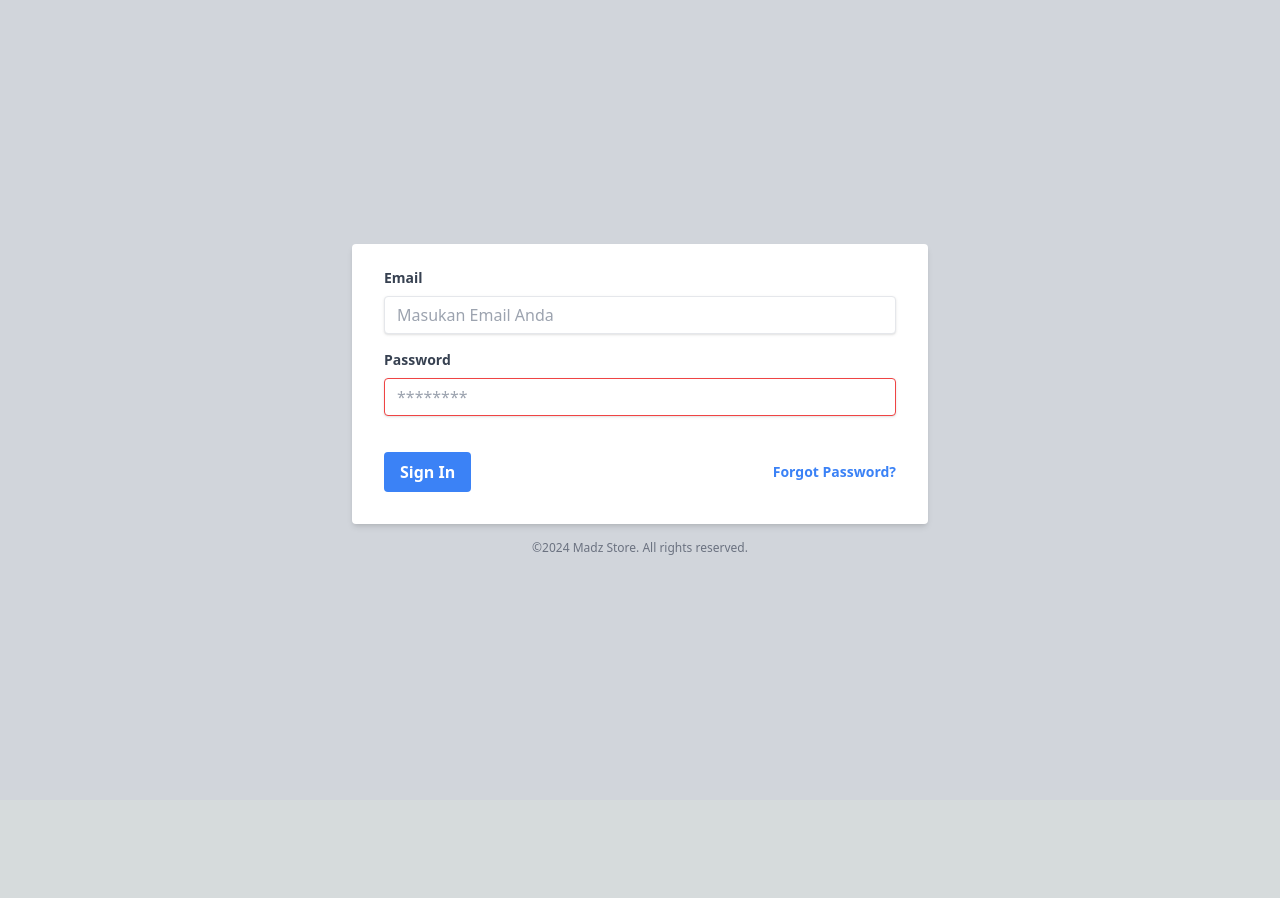
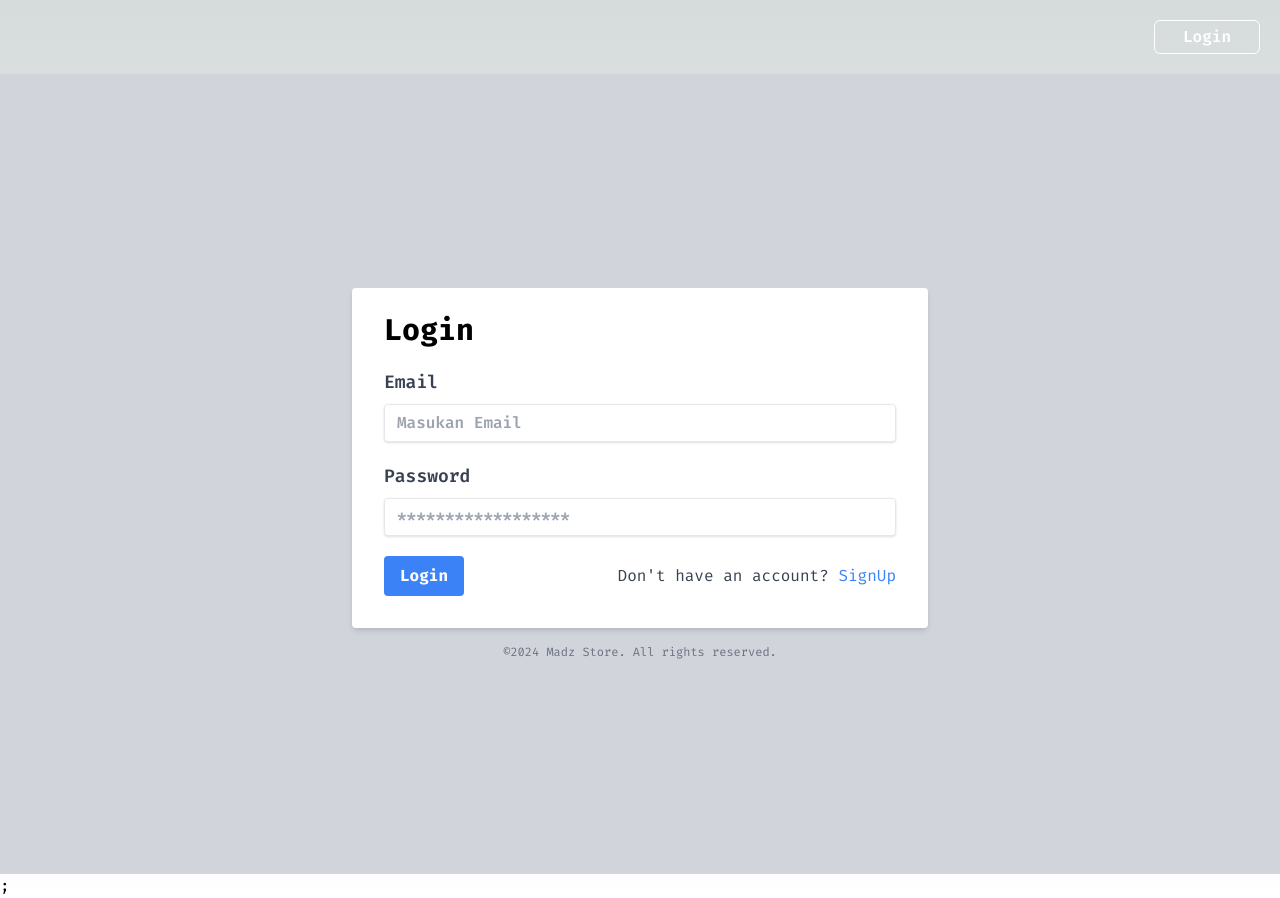
Before and after one commit to XyzMadc/learn-my-store, a Next.js app: page /auth/login in a window 1280 px wide. Before the commit the page ends 800 px from the top, so only its background shows below. Built offline with nearby package versions, Linux system fonts and the light colour scheme; no server answers.

Commit message:
feat: added login page

```diff
--- a/package.json
+++ b/package.json
@@ -15,6 +15,7 @@
     "firebase": "^10.12.5",
     "fs-extra": "^11.2.0",
     "next": "14.2.5",
+    "next-auth": "^4.24.7",
     "pino": "^9.3.2",
     "progress": "^2.0.3",
     "react": "^18",
--- /dev/null
+++ b/src/components/layouts/navbar/index.tsx
@@ -0,0 +1,16 @@
+import { signIn, signOut, useSession } from "next-auth/react";
+import React from "react";
+
+export default function Navbar() {
+  const { data } = useSession();
+  return (
+    <div className="flex items-center justify-end w-full p-5">
+      <button
+        className="border border-white px-7 py-1 rounded-md text-white font-semibold hover:bg-white hover:text-black transition-colors duration-300 ease-in"
+        onClick={() => (data ? signOut() : signIn())}
+      >
+        {data ? "Logout" : "Login"}
+      </button>
+    </div>
+  );
+}
--- a/src/components/view/auth/login/index.tsx
+++ b/src/components/view/auth/login/index.tsx
@@ -1,51 +1,92 @@
-import React from "react";
+import { signIn } from "next-auth/react";
+import Link from "next/link";
+import { useRouter } from "next/router";
+import { FormEvent, useState } from "react";
 
 export default function LoginView() {
+  const { push, query } = useRouter();
+  const [isLoading, setIsLoading] = useState(false);
+  const [error, setError] = useState("");
+  const callbackUrl: any = query.callbackUrl || "/";
+  const handleSubmit = async (event: FormEvent<HTMLFormElement>) => {
+    event.preventDefault();
+    setIsLoading(true);
+    setError("");
+    const form = event.target as HTMLFormElement;
+    try {
+      const res = await signIn("credentials", {
+        redirect: false,
+        email: form.email.value,
+        password: form.password.value,
+        callbackUrl,
+      });
+
+      if (!res?.error) {
+        setIsLoading(false);
+        push(callbackUrl);
+        form.reset();
+      } else {
+        setIsLoading(false);
+        setError("Email or password is incorrect");
+      }
+    } catch (error) {
+      setIsLoading(false);
+      setError("Email or password is incorrect");
+    }
+  };
+
   return (
     <section className="bg-gray-300 min-h-screen flex justify-center items-center">
-      <div className="w-full max-w-xl">
-        <form className="bg-white shadow-md rounded px-8 pt-6 pb-8 mb-4">
-          <div className="mb-4">
+      <div className="w-full max-w-xl space-y-4">
+        <form
+          onSubmit={handleSubmit}
+          className="bg-white shadow-md rounded px-8 pt-6 pb-8 text-black space-y-5"
+        >
+          <h1 className="text-3xl font-bold">Login</h1>
+          {error && <p className="text-red-500 text-base">{error}</p>}
+          <div className="space-y-2">
             <label
-              className="block text-gray-700 text-sm font-bold mb-2"
+              className="text-gray-700 text-lg font-semibold"
               htmlFor="email"
             >
               Email
             </label>
             <input
-              className="shadow appearance-none border rounded w-full py-2 px-3 text-gray-700 leading-tight focus:outline-none focus:shadow-outline"
+              className="shadow appearance-none font-semibold border rounded w-full py-2 px-3 text-gray-700 leading-tight focus:outline-none focus:shadow-outline"
               id="email"
+              name="email"
               type="email"
-              placeholder="Masukan Email Anda"
+              placeholder="Masukan Email"
             />
           </div>
-          <div className="mb-6">
+          <div className="space-y-2">
             <label
-              className="block text-gray-700 text-sm font-bold mb-2"
+              className="text-gray-700 text-lg font-semibold"
               htmlFor="password"
             >
               Password
             </label>
             <input
-              className="shadow appearance-none border border-red-500 rounded w-full py-2 px-3 text-gray-700 mb-3 leading-tight focus:outline-none focus:shadow-outline"
+              className="shadow appearance-none font-semibold border rounded w-full py-2 px-3 text-gray-700 mb-3 leading-tight focus:outline-none focus:shadow-outline"
               id="password"
+              name="password"
               type="password"
-              placeholder="********"
+              placeholder="******************"
             />
           </div>
           <div className="flex items-center justify-between">
             <button
               className="bg-blue-500 hover:bg-blue-700 text-white font-bold py-2 px-4 rounded focus:outline-none focus:shadow-outline"
-              type="button"
+              type="submit"
             >
-              Sign In
+              {isLoading ? "Loading..." : "Login"}
             </button>
-            <a
-              className="inline-block align-baseline font-bold text-sm text-blue-500 hover:text-blue-800"
-              href="#"
-            >
-              Forgot Password?
-            </a>
+            <p className="text-gray-700">
+              Don{"'"}t have an account?{" "}
+              <Link className="text-blue-500" href="/auth/register">
+                SignUp
+              </Link>{" "}
+            </p>
           </div>
         </form>
         <p className="text-center text-gray-500 text-xs">
--- a/src/components/view/auth/register/index.tsx
+++ b/src/components/view/auth/register/index.tsx
@@ -1,3 +1,4 @@
+import Link from "next/link";
 import { useRouter } from "next/router";
 import React, { FormEvent, useState } from "react";
 
@@ -111,12 +112,12 @@ export default function RegisterView() {
             >
               {isLoading ? "Loading..." : "Register"}
             </button>
-            <a
-              className="inline-block align-baseline font-bold text-sm text-blue-500 hover:text-blue-800"
-              href="#"
-            >
-              Forgot Password?
-            </a>
+            <p className="text-gray-700">
+              Already have an account?{" "}
+              <Link className="text-blue-500" href="/auth/login">
+                SignIn
+              </Link>{" "}
+            </p>
           </div>
         </form>
         <p className="text-center text-gray-500 text-xs">
--- a/src/lib/firebase/service.ts
+++ b/src/lib/firebase/service.ts
@@ -58,3 +58,15 @@ export async function signUp(
       });
   }
 }
+
+export async function signIn(email: string) {
+  const q = query(collection(firestore, "users"), where("email", "==", email));
+  const querySnapshot = await getDocs(q);
+  const data = querySnapshot.docs.map((doc) => ({ id: doc.id, ...doc.data() }));
+
+  if (data) {
+    return data[0];
+  } else {
+    return null;
+  }
+}
--- a/src/pages/_app.tsx
+++ b/src/pages/_app.tsx
@@ -1,6 +1,24 @@
+import Navbar from "@/components/layouts/navbar";
 import "@/styles/globals.css";
+import { SessionProvider } from "next-auth/react";
 import type { AppProps } from "next/app";
+import { Fira_Code } from "next/font/google";
 
-export default function App({ Component, pageProps }: AppProps) {
-  return <Component {...pageProps} />;
+const firaCode = Fira_Code({
+  subsets: ["latin"],
+  weight: ["300", "400", "500", "600", "700"],
+});
+
+export default function App({
+  Component,
+  pageProps: { session, ...pageProps },
+}: AppProps) {
+  return (
+    <SessionProvider session={session}>
+      <div className={firaCode.className}>
+        <Navbar />
+        <Component {...pageProps} />;
+      </div>
+    </SessionProvider>
+  );
 }
--- /dev/null
+++ b/src/pages/api/auth/[...nextauth].ts
@@ -0,0 +1,68 @@
+import { signIn } from "@/lib/firebase/service";
+import { compare } from "bcrypt";
+import { NextAuthOptions } from "next-auth";
+import NextAuth from "next-auth/next";
+import CredentialsProvider from "next-auth/providers/credentials";
+
+const authOptions: NextAuthOptions = {
+  session: {
+    strategy: "jwt",
+  },
+  secret: process.env.NEXTAUTH_SECRET,
+  providers: [
+    CredentialsProvider({
+      type: "credentials",
+      name: "Credentials",
+      credentials: {
+        email: { label: "Email", type: "email" },
+        password: { label: "Password", type: "password" },
+      },
+      async authorize(credentials: any) {
+        const { email, password } = credentials as {
+          email: string;
+          password: string;
+        };
+        const user: any = await signIn(email);
+
+        if (user) {
+          const passwordConfirm = await compare(password, user.password);
+          if (passwordConfirm) {
+            return user;
+          }
+          return null;
+        }
+      },
+    }),
+  ],
+  callbacks: {
+    async jwt({ token, user, account }: any) {
+      if (account?.provider === "credentials") {
+        token.email = user.email;
+        token.fullname = user.fullname;
+        token.phoneNumber = user.phoneNumber;
+        token.role = user.role;
+      }
+      return token;
+    },
+    async session({ session, token }: any) {
+      if ("email" in token) {
+        session.user.email = token.email;
+      }
+      if ("fullname" in token) {
+        session.user.fullname = token.fullname;
+      }
+      if ("phoneNumber" in token) {
+        session.user.phoneNumber = token.phoneNumber;
+      }
+      if ("role" in token) {
+        session.user.role = token.role;
+      }
+      return session;
+    },
+  },
+  pages: {
+    signIn: "/auth/login",
+  },
+};
+
+export default NextAuth(authOptions);
```
Also changed, not shown: 1 other file (tests, documents, lock files or other folders).
